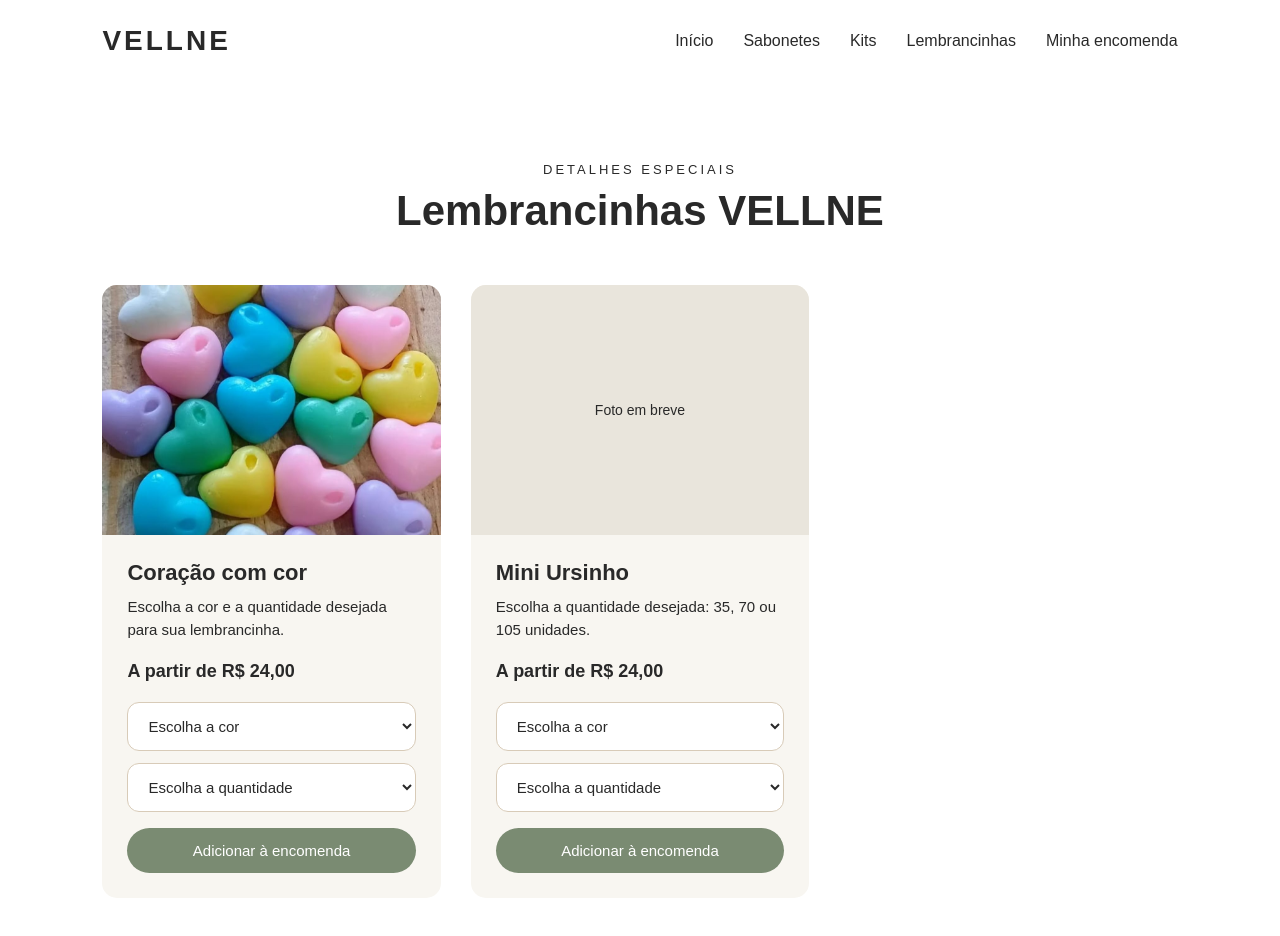
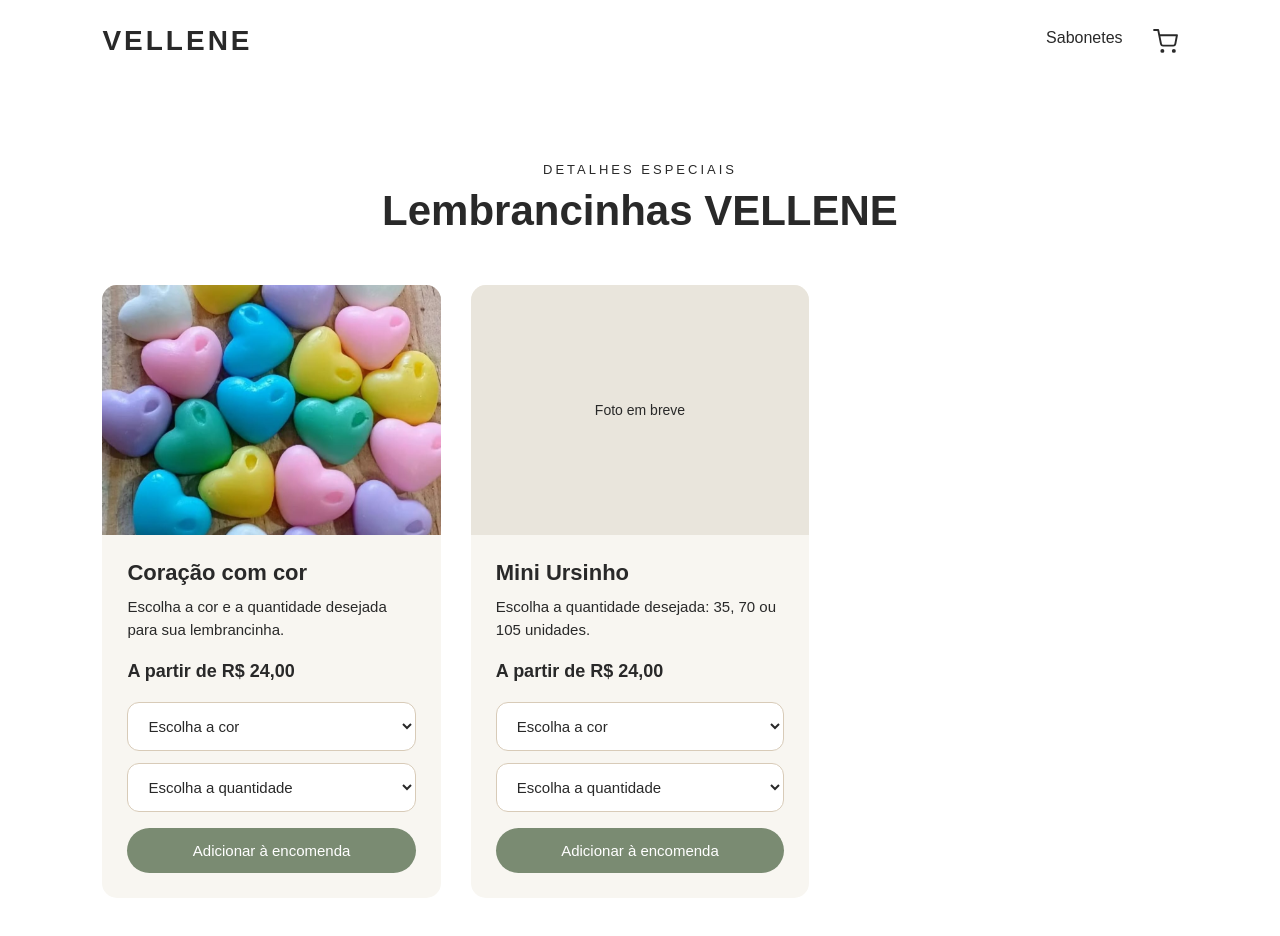
Before and after one commit to muriloguedes2008/VELLENE, a plain HTML site: page lembrancinhas.html in a window 1280 px wide. Drawn offline with Linux system fonts and the light colour scheme.

Commit message:
Add files via upload

```diff
--- a/css/styles.css
+++ b/css/styles.css
@@ -898,3 +898,25 @@ nav a:hover {
     border-color: var(--marrom);
     transform: translateY(-2px);
 }
+
+/* LOGO VELLENE COMO BOTÃO DE INÍCIO */
+
+.logo-link {
+    text-decoration: none;
+    color: inherit;
+}
+
+/* ÍCONE DO CARRINHO */
+
+.cart-link {
+    display: inline-flex;
+    align-items: center;
+    justify-content: center;
+    color: inherit;
+    transition: 0.3s;
+}
+
+.cart-link:hover {
+    color: var(--verde);
+    transform: scale(1.1);
+}
--- a/lembrancinhas.html
+++ b/lembrancinhas.html
@@ -5,26 +5,47 @@
     <meta charset="UTF-8">
     <meta name="viewport" content="width=device-width, initial-scale=1.0">
 
-    <title>VELLNE | Lembrancinhas</title>
+    <title>VELLENE | Lembrancinhas</title>
 
     <link rel="stylesheet" href="css/styles.css">
 </head>
 
 <body>
 
-    <header>
 
-        <h1>VELLNE</h1>
+<header>
 
-        <nav>
-            <a href="index.html">Início</a>
-            <a href="index.html#sabonetes">Sabonetes</a>
-            <a href="kits.html">Kits</a>
-            <a href="lembrancinhas.html">Lembrancinhas</a>
-            <a href="encomenda.html">Minha encomenda</a>
-        </nav>
+    <h1>
+        <a href="index.html#inicio" class="logo-link">VELLENE</a>
+    </h1>
 
-    </header>
+    <nav>
+        <a href="index.html#sabonetes">Sabonetes</a>
+
+        <a href="encomenda.html" class="cart-link"
+            aria-label="Minhas encomendas"
+            title="Minhas encomendas">
+
+            <svg xmlns="http://www.w3.org/2000/svg"
+                width="25" height="25"
+                viewBox="0 0 24 24"
+                fill="none"
+                stroke="currentColor"
+                stroke-width="1.8"
+                stroke-linecap="round"
+                stroke-linejoin="round">
+
+                <circle cx="9" cy="21" r="1"/>
+                <circle cx="20" cy="21" r="1"/>
+                <path d="M1 1h4l2.68 13.39a2 2 0 0 0 2 1.61h9.72a2 2 0 0 0 2-1.61L23 6H6"/>
+
+            </svg>
+
+        </a>
+    </nav>
+
+</header>
+
 
 
     <main>
@@ -35,7 +56,7 @@
 
                 <p>DETALHES ESPECIAIS</p>
 
-                <h2>Lembrancinhas VELLNE</h2>
+                <h2>Lembrancinhas VELLENE</h2>
 
             </div>
 
```
Also changed, not shown: encomenda.html (+28 -15 lines), index.html (+24 -8 lines), kits.html (+35 -11 lines).
